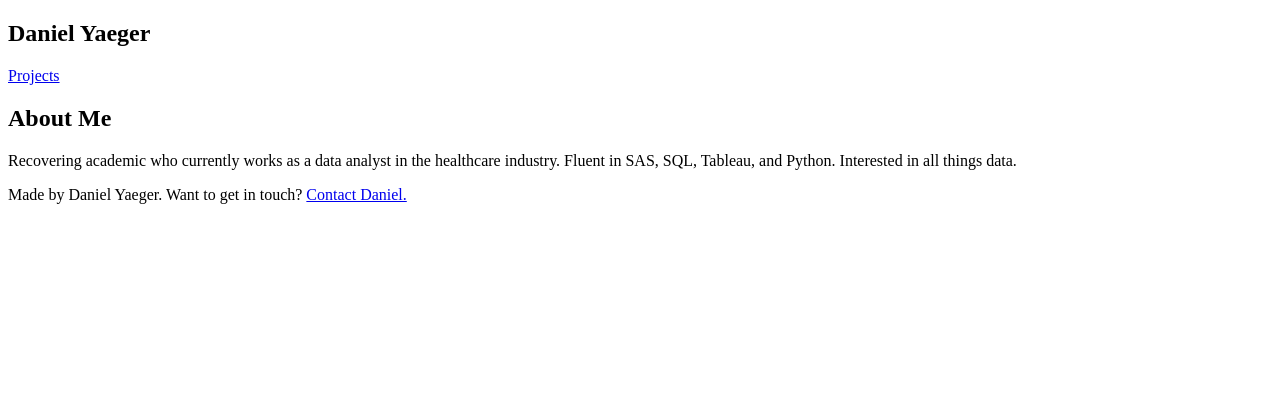
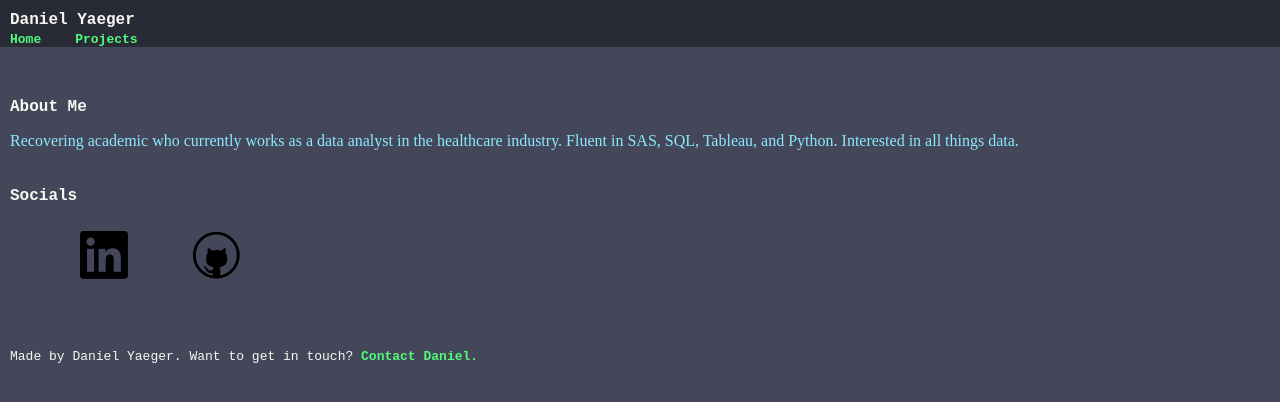
Before and after one commit to dbyaeger/portfolio, a plain HTML site: page index.html in a window 1280 px wide. Drawn offline with Linux system fonts and the light colour scheme.

Commit message:
Added css stylesheet and links to socials

```diff
--- a/index.html
+++ b/index.html
@@ -3,20 +3,31 @@
     <head>
         <meta charset="utf-8">
         <title>Dan's Portfolio</title>
+        <link rel="stylesheet" type="text/css" href="styles/styles.css">
     </head>
     <body>
         <nav>
             <header>
                 <h1>Daniel Yaeger</h1>
             </header>
+                <a href="index.html">Home</a>
                 <a href="projects.html">Projects</a>
         </nav>
         <article>
             <header>
                 <h2>About Me</h2>
             </header>
-                <p>Recovering academic who currently works as a data analyst in the healthcare industry. Fluent in SAS, SQL, Tableau, and Python. Interested in all things data.</p>
+            <p>Recovering academic who currently works as a data analyst in the healthcare industry.  Fluent in SAS, SQL, Tableau, and Python.  Interested in all things data.</p>
         </article>
+        <aside>
+            <header>
+                <h2>Socials</h2>
+                <ul>
+                    <li><a href="https://www.linkedin.com/in/daniel-yaeger-70599417/" class="social"><img src="images/linkedin.png" alt="Greyscale Linked In Logo." width="48"></a></li>
+                    <li><a href="https://github.com/dbyaeger" class="social"><img src="images/github.png" alt="Greyscale Github Logo." width="48"></a></li>
+                </ul>
+            </header>
+        </aside>
         <footer>
             Made by Daniel Yaeger. Want to get in touch? <a href="mailto:dan.b.yaeger@gmail.com">Contact Daniel.</a>
         </footer>
--- /dev/null
+++ b/styles/styles.css
@@ -0,0 +1,57 @@
+body {
+    margin: 0px;
+    background-color: #44475a;
+}
+article, aside, section {
+    padding-left: 10px;
+    padding-top: 50px;
+    color: #8be9fd;
+}
+h1, h2 {
+    padding-bottom: 10px;
+    color: #f8f8f2;
+    font-size: large;
+    font-family: monospace;
+    display: inline;
+}
+nav {
+    padding-top: 10px;
+    background-color: #282a36;
+    padding-left: 10px;
+}
+a {
+    font-weight: bold;
+    color: #50fa7b;
+    font-family: monospace;
+    display: inline;
+    padding-right: 30px;
+    text-decoration: none;
+}
+a:hover {
+    text-decoration: underline;
+    color: #bd93f9;
+}
+li {
+    list-style-type: none;
+}
+aside ul li{
+    padding-top: 10px;
+    display: inline-block;
+    padding-left: 30px;
+}
+aside {
+    padding-top: 20px;
+}
+.social img {
+    transition: transform .7s ease-in-out;
+}
+.social img:hover {
+    transform: rotate(180deg);
+}
+footer {
+    padding-top: 50px;
+    padding-left: 10px;
+    padding-bottom: 20px;
+    color: #f8f8f2;
+    font-family: monospace;
+}
```
Also changed, not shown: projects.html (+2 -0 lines), images/github.png (added), images/linkedin.png (added). Lines whose indentation alone changed are shown as unchanged.
